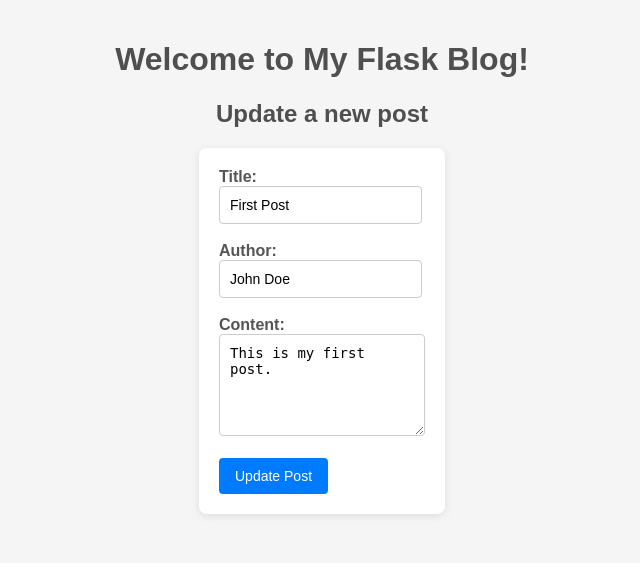
After one commit to mgudwilowicz/masterblog, a Flask app: page /update/1 in a window 1280 px wide. The commit adds this page. Shown: the top 563 px of the page, without its empty margins (318-958 px from the left). Run offline with Flask 3, Linux system fonts and the light colour scheme.

Commit message:
add update route & add update.html

```diff
--- a/app.py
+++ b/app.py
@@ -2,7 +2,6 @@ from flask import Flask, render_template, request, url_for, redirect
 import json
 
 app = Flask(__name__)
-
 
 with open("data/data.json", "r", encoding="utf-8") as file:
     blog_posts = json.load(file)
@@ -11,6 +10,7 @@ with open("data/data.json", "r", encoding="utf-8") as file:
 @app.route('/')
 def index():
     return render_template('index.html', posts=blog_posts)
+
 
 @app.route('/add', methods=['GET', 'POST'])
 def add():
@@ -27,6 +27,7 @@ def add():
         return redirect(url_for('index'))
     return render_template('add.html')
 
+
 @app.route('/delete/<int:post_id>')
 def delete(post_id):
     global blog_posts
@@ -38,6 +39,38 @@ def delete(post_id):
     return redirect(url_for('index'))
 
 
+@app.route('/update/<int:post_id>', methods=['GET', 'POST'])
+def update(post_id):
+    post = fetch_post_by_id(post_id)
+    if post is None:
+        return "Post not found", 404
+
+    if request.method == 'POST':
+        title = request.form.get('title')
+        author = request.form.get('author')
+        content = request.form.get('content')
+
+        for post in blog_posts:
+            if post['id'] == post_id:
+                post['title'] = title
+                post['author'] = author
+                post['content'] = content
+
+        with open("data/data.json", "w", encoding="utf-8") as file:
+            json.dump(blog_posts, file, indent=4, ensure_ascii=False)
+
+        return  redirect('/')
+
+    return render_template('update.html', post=post)
+
+
+def fetch_post_by_id(post_id):
+    post = [post for post in blog_posts if post["id"] == post_id]
+    if post:
+        return post[0]
+    return None
+
+
 
 if __name__ == '__main__':
     app.run(host="0.0.0.0", port=5001, debug=True)
--- a/static/style.css
+++ b/static/style.css
@@ -44,7 +44,10 @@ a {
     margin: 10px 0;
 }
 
-
+.action {
+    display: flex;
+    justify-content: space-between;
+}
 
 
 .form {
--- /dev/null
+++ b/templates/update.html
@@ -0,0 +1,29 @@
+<!DOCTYPE html>
+<html lang="en">
+<head>
+    <meta charset="UTF-8">
+    <meta name="viewport" content="width=device-width, initial-scale=1.0">
+    <title>My Flask Blog</title>
+    <link rel="stylesheet" href="{{ url_for('static', filename='style.css') }}">
+</head>
+<body>
+   <h1>Welcome to My Flask Blog!</h1>
+
+    <h2>Update a new post</h2>
+    <section class="container">
+    <form class="form" method="POST" action="{{ url_for('update', post_id=post.id) }}">
+        <label for="title">Title:</label><br>
+        <input type="text" id="title" name="title" required value='{{ post.title }}'><br><br>
+
+        <label for="author">Author:</label><br>
+        <input type="text" id="author" name="author" required value='{{ post.author }}'><br><br>
+
+        <label for="content">Content:</label><br>
+        <textarea id="content" name="content" rows="5" required >{{ post.content }}</textarea><br><br>
+
+        <button type="submit">Update Post</button>
+    </form>
+     </section>
+
+</body>
+</html>
```
Also changed, not shown: templates/index.html (+6 -2 lines).
